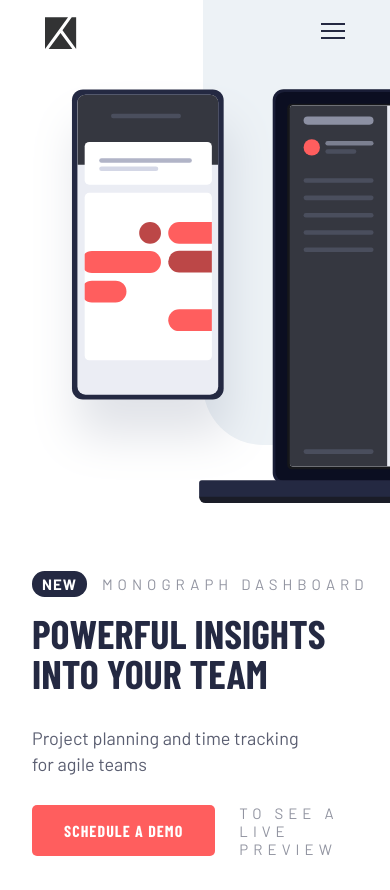
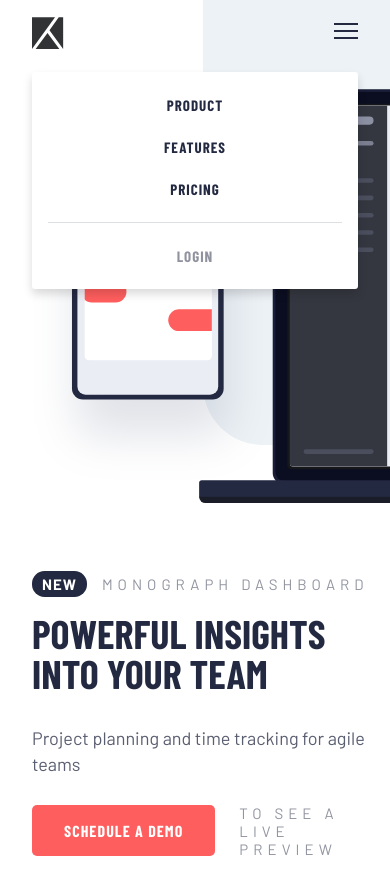
Before and after one commit to EsraaY21/project-tracking-intro-component, a React (Vite) app: page / in a window 390 px wide. Built offline with nearby package versions, Linux system fonts and the light colour scheme; a web font is replaced by a local one.

Commit message:
mobile nav

```diff
--- a/src/components/Header.jsx
+++ b/src/components/Header.jsx
@@ -35,6 +35,24 @@
           >
             <IconHamburger />
           </button>
+
+          <ul>
+            {navLinks.map((link, index) => (
+              <li key={index}>
+                <a href="/" aria-label={link}>
+                  {link}
+                </a>
+              </li>
+            ))}
+
+            <li className="nav_divider" aria-hidden="true"></li>
+
+            <li>
+              <a className="nav_login" href="/" aria-label="login">
+                Login
+              </a>
+            </li>
+          </ul>
         </div>
       </nav>
     </header>
--- a/src/css/desktop.css
+++ b/src/css/desktop.css
@@ -109,7 +109,6 @@
 
 .hero img {
     transform: translateX(150px);
-
 }
 
 .hero_title_top {
--- a/src/css/mobile.css
+++ b/src/css/mobile.css
@@ -1,6 +1,11 @@
 @media (max-width: 768px) {
     main::before {
         height: 50%;
+    }
+
+    header {
+        padding-inline: 2rem;
+        position: relative;
     }
 
     .nav_deskop {
@@ -35,10 +40,13 @@
 
     .hero_content h1 {
         margin-bottom: 2rem;
+        max-width: none;
+
     }
 
     .hero_desc {
         margin-bottom: 27px;
+        max-width: none;
     }
 
     .nav_mobile button {
@@ -46,4 +54,29 @@
         border: none;
         background-color: transparent;
     }
+
+    .nav_mobile ul {
+        position: absolute;
+        display: flex;
+        flex-direction: column;
+        background-color: white;
+        box-shadow: 0px 5px 10px rgba(0, 0, 0, 0.15);
+        border-radius: 3px;
+        gap: 24px;
+        padding-top: 24px;
+        padding-bottom: 24px;
+        right: 2rem;
+        z-index: 1000;
+        left: 2rem;
+        top: 4.5rem;
+    }
+
+    .nav_mobile ul .nav_divider {
+        height: 1px;
+        background-color: var(--color-dark);
+        mix-blend-mode: normal;
+        opacity: 0.15;
+        width: 90%;
+        margin-inline: auto;
+    }
 }
--- a/src/css/tablet.css
+++ b/src/css/tablet.css
@@ -1,12 +1,10 @@
-@media (min-width: 800px) and (max-width: 1440px) {
+@media (min-width: 770px) and (max-width: 1440px) {
     .hero img {
-        transform: translateX(calc(2vw));
+        transform: translateX(0.2vw);
     }
 
     .hero_content h1 {
         font-size: calc(2.5rem + 0.6vw);
     }
 
-
-
 }
```
